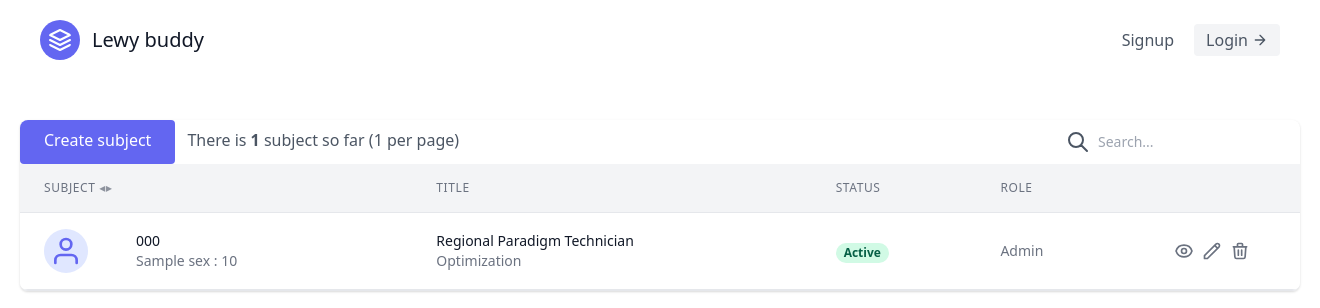
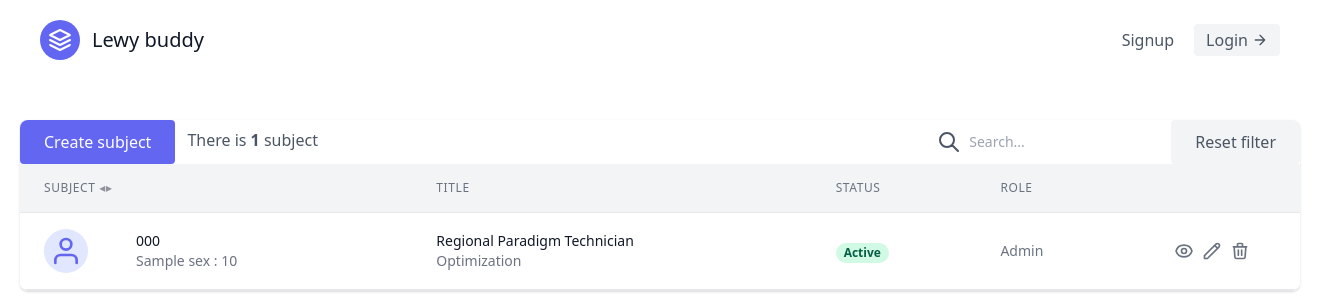
Before and after one commit to BDALab/lbd_analysis_tool, a Django app: template subjects/templates/subjects/subject_list.html in a window 1320 px wide; the page is wider, and only the part inside the window is pictured. Shown: the top 308 px of that part. Run offline with Django 3.2, Linux system fonts and the light colour scheme; the template is opened without the code that fills it: most values are stand-ins (such as "Sample title", 1, 10 or a date in 2020); some libraries are stand-ins or nearby versions.

Commit message:
Added filter reset to subject list

```diff
--- a/subjects/templates/subjects/session_detail_data_acoustic.html
+++ b/subjects/templates/subjects/session_detail_data_acoustic.html
@@ -114,7 +114,7 @@
                                     </div>
 
                                     <!-- Reset -->
-                                    <a class="flex bg-gray-100 border-0 py-2 px-6 focus:outline-none hover:bg-gray-200 rounded text-gray-600"
+                                    <a class="flex items-center text-center bg-gray-100 border-0 py-2 px-6 focus:outline-none hover:bg-gray-200 rounded text-gray-600"
                                        href="{% url 'subjects:session_detail_data_acoustic' session.subject.code session.session_number %}">
                                         Reset filter
                                     </a>
--- a/subjects/templates/subjects/subject_list.html
+++ b/subjects/templates/subjects/subject_list.html
@@ -16,7 +16,7 @@
                             <div class="flex">
 
                                 <!-- Create a new subject -->
-                                <a class="flex text-white bg-indigo-500 border-0 py-2 px-6 focus:outline-none hover:bg-indigo-600 rounded"
+                                <a class="flex items-center text-center text-white bg-indigo-500 border-0 py-2 px-6 focus:outline-none hover:bg-indigo-600 rounded"
                                    href="{% url 'subjects:subject_create' %}">
                                     Create subject
                                 </a>
@@ -24,10 +24,10 @@
                                 <!-- Subjects information -->
                                 <div class="flex ml-3 mt-2">
                                     {% if paginator.count > 1 %}
-                                        <p>There are <b>{{ paginator.count }}</b> subjects in total ({{ paginator.per_page }} per page)</p>
+                                        <p>There are <b>{{ paginator.count }}</b> subjects ({{ paginator.per_page }} per page)</p>
                                     {% else %}
                                         {% if paginator.count > 0 %}
-                                            <p>There is <b>{{ paginator.count }}</b> subject so far ({{ paginator.per_page }} per page)</p>
+                                            <p>There is <b>{{ paginator.count }}</b> subject</p>
                                         {% else %}
                                             <p>There are <b>no</b> subjects</p>
                                         {% endif %}
@@ -35,7 +35,7 @@
                                 </div>
 
                                 <!-- Full-text search -->
-                                <div class="flex mt-1 mb-1 ml-auto">
+                                <div class="flex items-center mt-1 mb-1 ml-auto">
                                     <div class="relative">
                                         <form action="{% url 'subjects:subject_list' %}" method="get">
                                             <div class="relative text-gray-600 focus-within:text-gray-400">
@@ -61,6 +61,12 @@
                                         </form>
                                     </div>
                                 </div>
+
+                                <!-- Reset -->
+                                <a class="flex items-center text-center bg-gray-100 border-0 py-2 px-6 focus:outline-none hover:bg-gray-200 rounded text-gray-600"
+                                   href="{% url 'subjects:subject_list' %}">
+                                    Reset filter
+                                </a>
 
                             </div>
 
```
